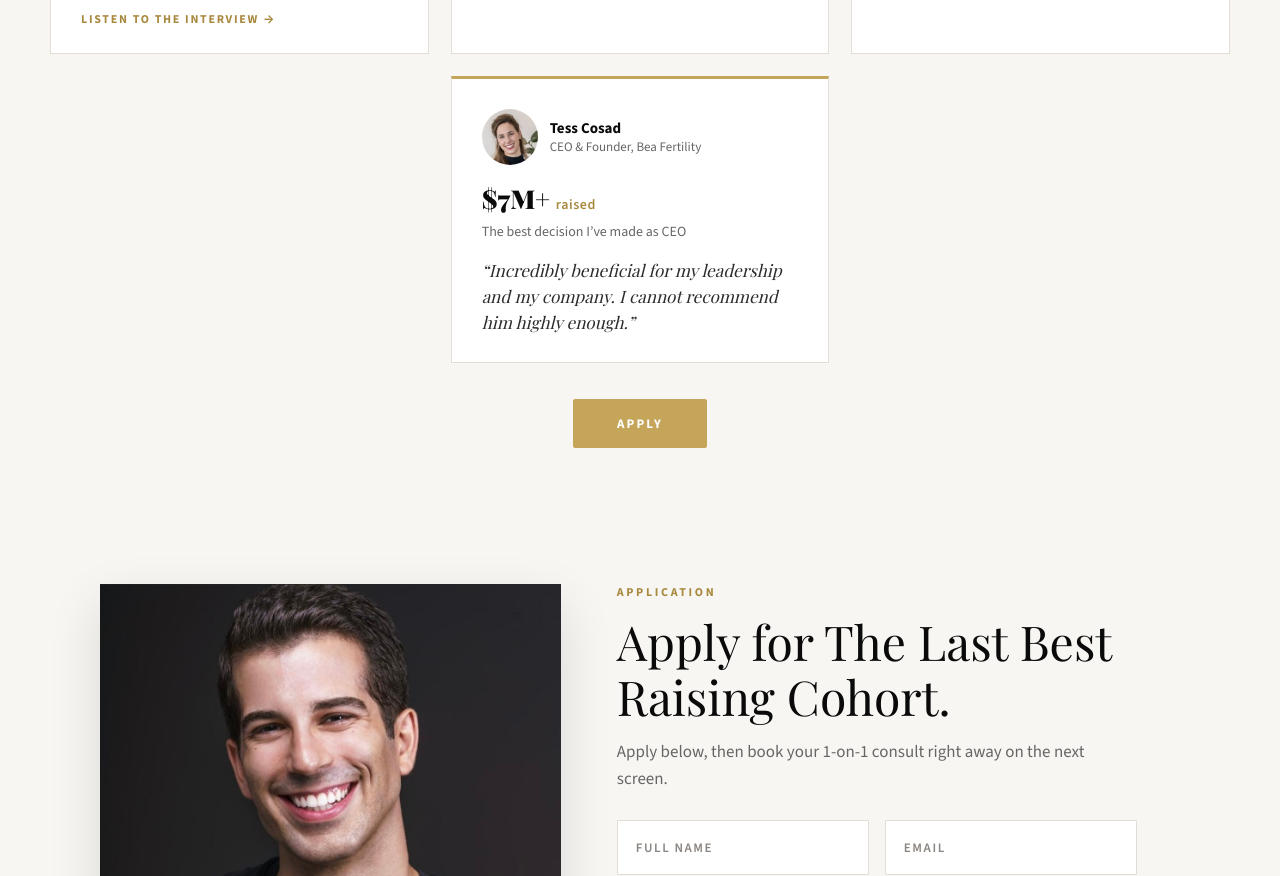
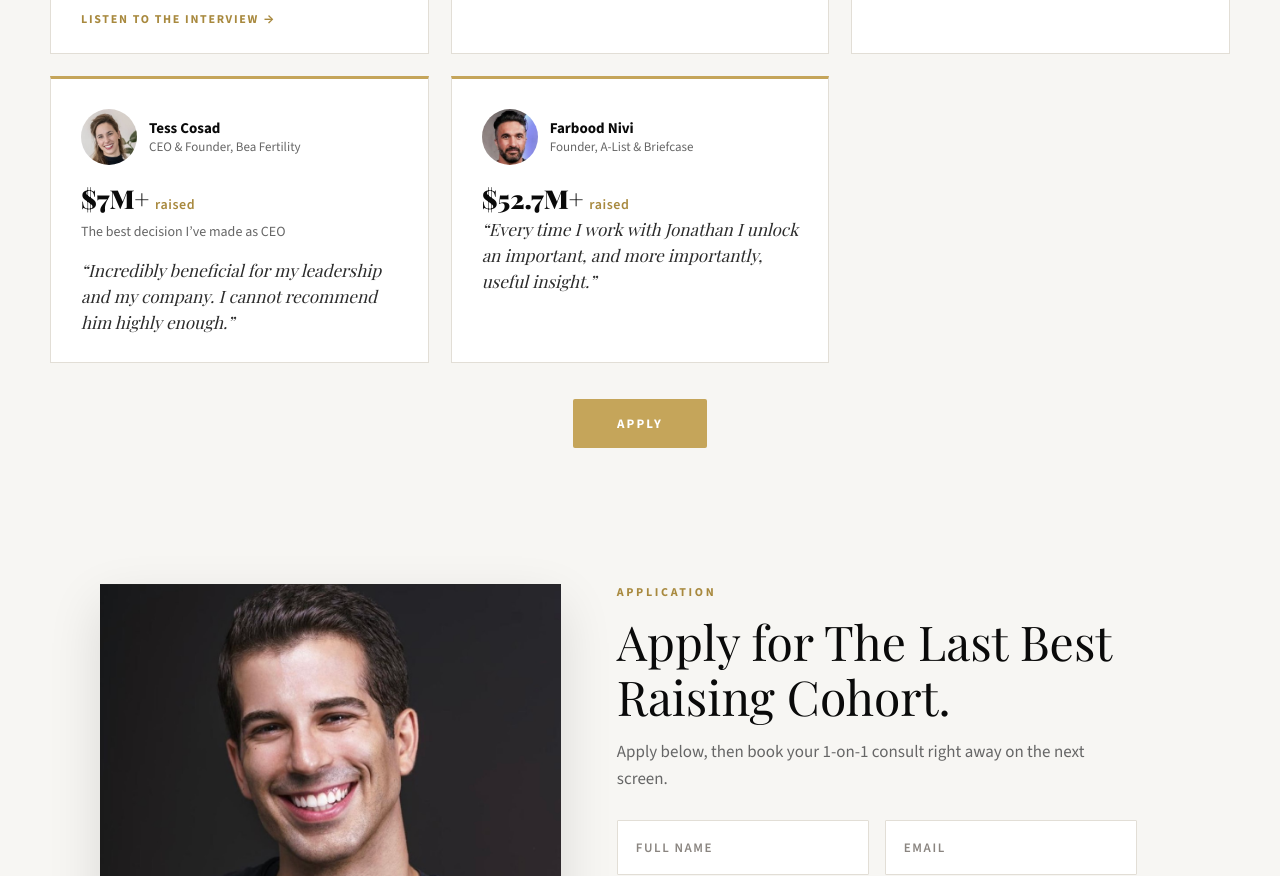
Before and after one commit to ubi2030/theceocohort-mastermind, a plain HTML site: page raising.html in a window 1280 px wide. Shown: the part 7874-8750 px from the top of the page. Drawn offline with nearby package versions, Linux system fonts and the light colour scheme; a web font is replaced by a local one.

Commit message:
Raising Cohort: + Farbood Nivi card
Co-Authored-By: Claude Opus 5.5 <noreply@anthropic.com>

```diff
--- a/raising.html
+++ b/raising.html
@@ -458,6 +458,11 @@ footer{max-width:900px;margin:0 auto;padding:40px 24px 56px;border-top:1px solid
       <div class="tdetail">The best decision I&rsquo;ve made as CEO</div>
       <blockquote>&ldquo;Incredibly beneficial for my leadership and my company. I cannot recommend him highly enough.&rdquo;</blockquote>
     </div>
+    <div class="tcard">
+      <div class="thead"><img src="images/farbood.jpg" alt="Farbood Nivi"><div class="tname">Farbood Nivi<span>Founder, A-List &amp; Briefcase</span></div></div>
+      <div class="tstat">$52.7M+ <span>raised</span></div>
+      <blockquote>&ldquo;Every time I work with Jonathan I unlock an important, and more importantly, useful insight.&rdquo;</blockquote>
+    </div>
   </div>
   <div class="apply-cta"><a href="#apply" class="btn">Apply</a></div>
 </section>
```
Also changed, not shown: images/farbood.jpg (added).
